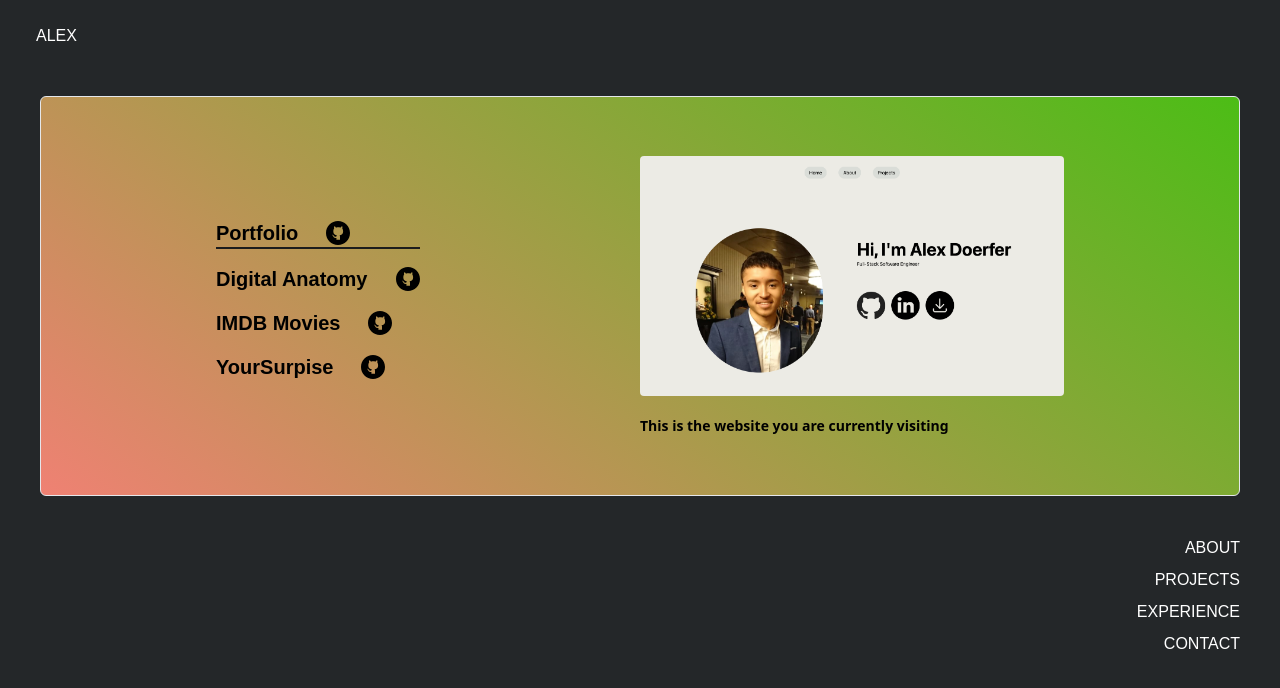
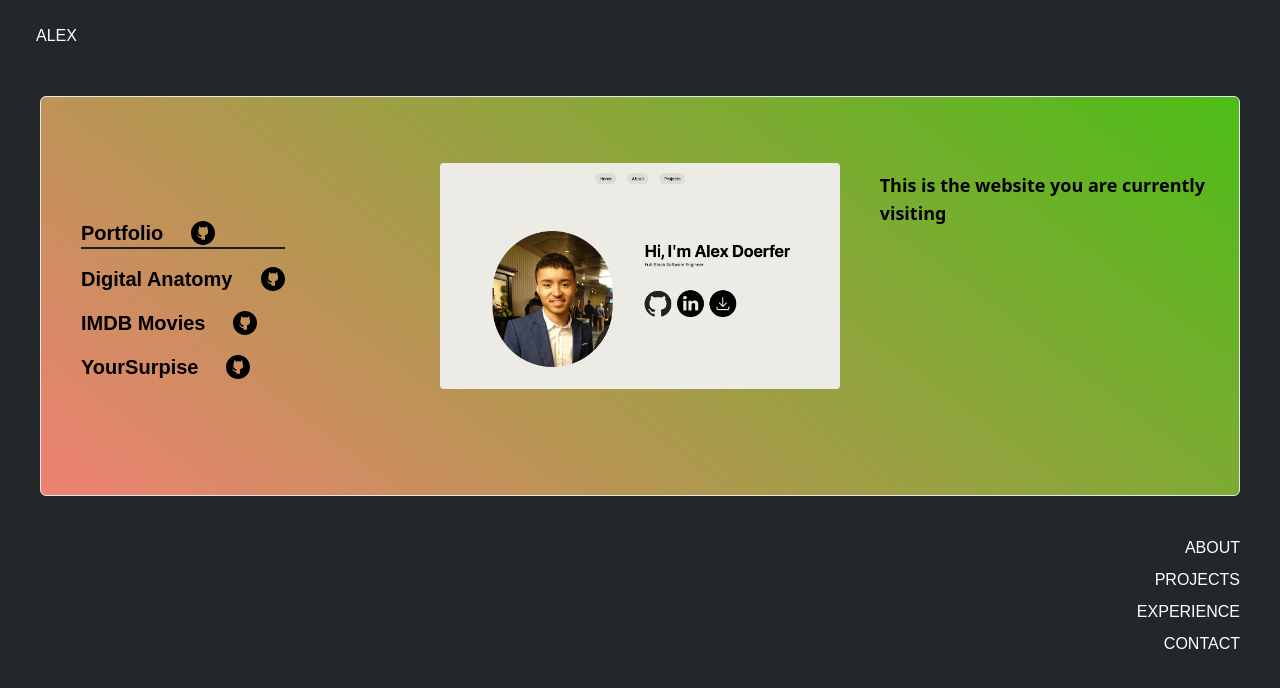
Before and after one commit to AlexGit123/portfolio, a Vue app: page / in a window 1280 px wide. Both pictures are taken after a click on the button "PROJECTS". Shown: the top 688 px of the page. Built offline with nearby package versions, Linux system fonts and the light colour scheme; a web font is replaced by a local one.

Commit message:
added styling on the projects page

```diff
--- a/src/components/ProjectCardComponent.vue
+++ b/src/components/ProjectCardComponent.vue
@@ -1,18 +1,8 @@
 <!-- TODO add content, test for more than four project cards -->
 <template>
-        <div class="pr-10">
-            <div class="pb-8">
-                <div class="">
-                    <!-- <h2 class="text-xl font-bold mb-2">{{ project.title }}</h2> -->
-                    <div class="flex">
-                        <img class="w-100 h-60 rounded" :src="(`src/assets/${project.img}`)">
-                    </div>
-                    <div class="flex pt-5">
-                        <p class="text-black text-sm">{{ project.description }}</p>
-                    </div>
-                    <!-- move to icon next to the text -->
-                    <p class="text-black text-sm">{{ project.githubLink }}</p>
-                </div>
+        <div class="pb-8">
+            <div class="flex">
+                <img class="rounded" :src="(`src/assets/${project.img}`)">
             </div>
         </div>
 </template>
--- a/src/views/ExperienceView.vue
+++ b/src/views/ExperienceView.vue
@@ -1,11 +1,17 @@
 <template>
     <div class="grid grid-cols-2">
         <!-- Left side content -->
-        <div class="flex pl-10 ">
+        <div class="pl-10 ">
+            <h1>Joint Research Center Zeeland</h1>
+            <h1>Software Engineer</h1>
+            <h1>2024 internship</h1>
+
         </div>
         <!-- Right side content -->
-        <div class="pt-10">
-            <h1>Helllo</h1>
+        <div class="pl-10">
+            <h1>Digital Workstore</h1>
+            <h1>Full-Stack Developer</h1>
+            <h1>2022-2023 internship</h1>
         </div>
     </div>
 </template>
--- a/src/views/ProjectsView.vue
+++ b/src/views/ProjectsView.vue
@@ -1,7 +1,7 @@
 <template>
-    <div class="grid grid-cols-2">
+    <div class="grid grid-cols-3">
         <!-- Left side content -->
-        <div class="flex pl-10 ">
+        <div class="flex pl-10">
             <ul class="flex flex-col justify-center space-y-4">
                 <a href="#" />
                 <li v-for="project in projects" :key="project.id" @click="handleClick(project.id)"
@@ -15,9 +15,13 @@
             </ul>
         </div>
         <!-- Right side content -->
-        <div class="pt-10">
+        <div class="">
             <ProjectCardComponent v-if="selectedProjectId" :key="selectedProjectId"
                 :project="getProjectById(selectedProjectId)" />
+        </div>
+
+        <div class="pl-10">
+            <p class="mt-2 text-lg">{{ getProjectById(selectedProjectId).description }}</p>
         </div>
     </div>
 </template>
@@ -42,12 +46,9 @@ export default {
     },
     methods: {
         handleClick(id) {
-            console.log(this.projects[0].img)
             this.selectedProjectId = id
-            console.log('id ' + this.selectedProjectId)
         },
         getProjectById(id) {
-            console.log(id);
             return this.projects.find(project => project.id === id);
         },
     }
--- a/vite.config.js
+++ b/vite.config.js
@@ -11,5 +11,4 @@ export default defineConfig({
             '@': fileURLToPath(new URL('src', import.meta.url))
         }
     },
-    base: './'
 })
```
